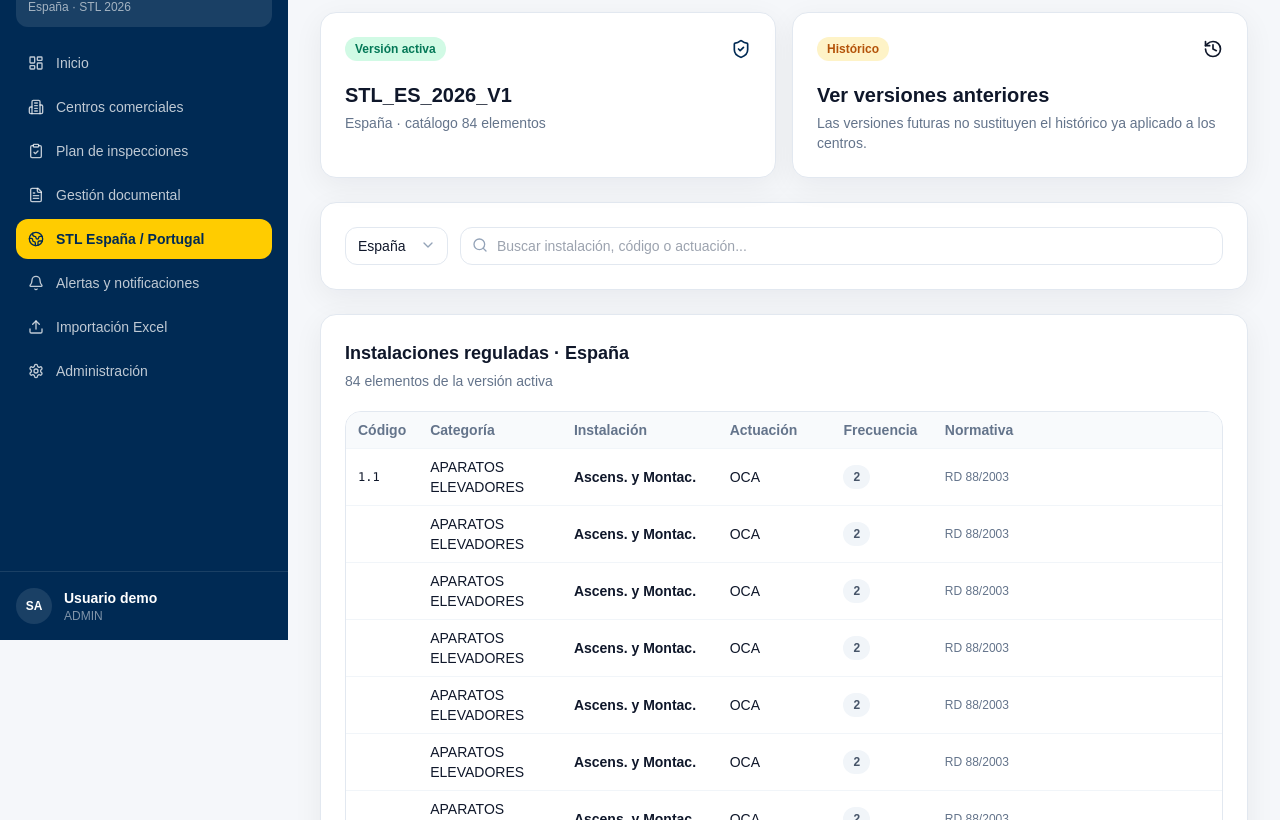
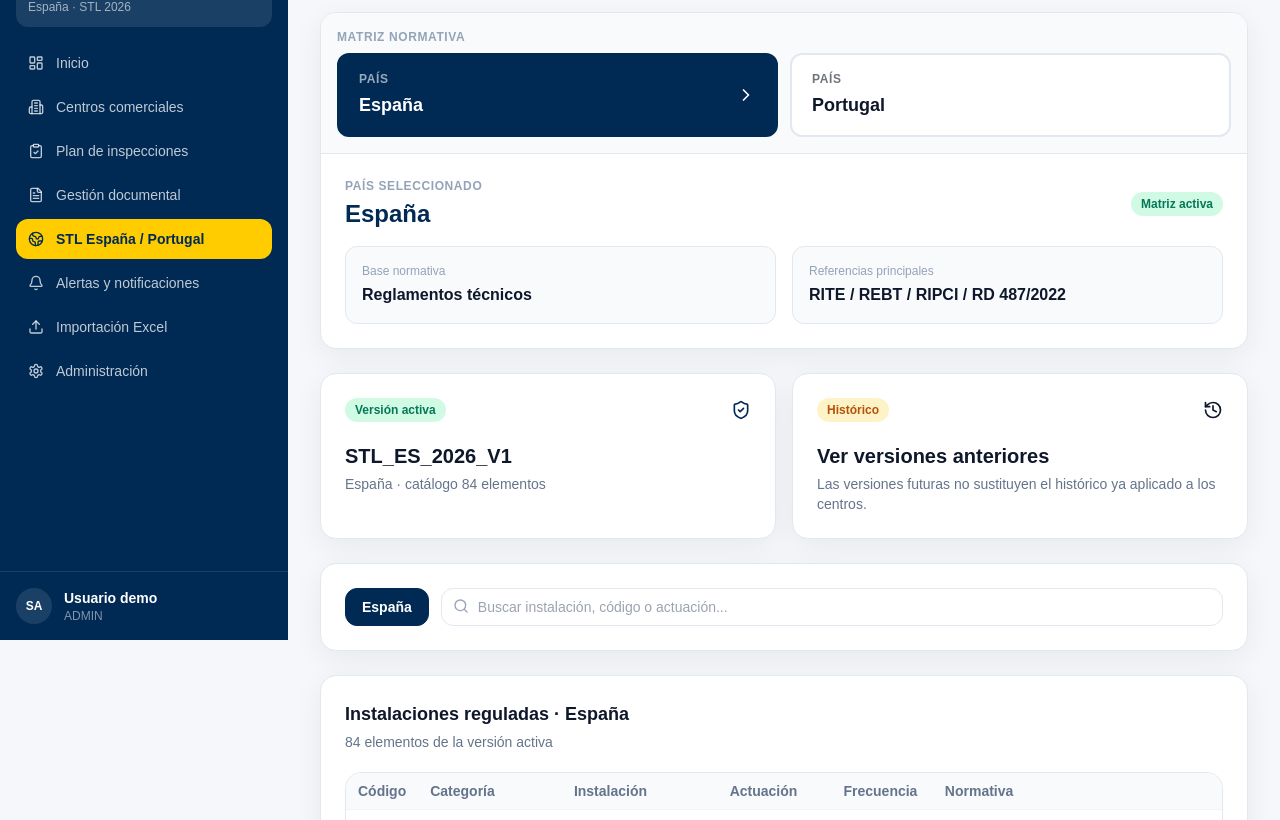
Before and after one commit to pocada00-art/stl-savills-2, a Next.js app: page /stl in a window 1280 px wide. Shown: the part 160-980 px from the top of the page. Built offline with nearby package versions, Linux system fonts and the light colour scheme.

Commit message:
Refactor STL component to use user state
feat: improve STL country matrix selector

```diff
--- a/app/stl/page.tsx
+++ b/app/stl/page.tsx
@@ -2,17 +2,286 @@
 
 import { useMemo, useState } from "react";
 import { demo } from "@/lib/data";
+import { loadState, V1Country } from "@/lib/v1-state";
 import { Card, SectionTitle, Badge, Button, Select } from "@/components/ui";
-import { GitCompareArrows, History, Plus, ShieldCheck, Search } from "lucide-react";
+import {
+  History,
+  Plus,
+  ShieldCheck,
+  Search,
+  ChevronRight,
+} from "lucide-react";
 
-export default function STL(){
- const [country,setCountry]=useState("España"); const [q,setQ]=useState(""); const catalog=country==="España"?demo.esCatalog:demo.ptCatalog;
- const list=useMemo(()=>catalog.filter((x:any)=>`${x.code} ${x.category} ${x.installation} ${x.action}`.toLowerCase().includes(q.toLowerCase())),[catalog,q]);
- return <div className="space-y-6">
-  <SectionTitle title="STL España / Portugal" subtitle="Versión activa, instalaciones reguladas y matriz normativa" action={<Button><Plus className="mr-2 inline h-4 w-4"/>Nueva versión</Button>}/>
-  <div className="grid gap-4 md:grid-cols-2"><Card className="p-6"><div className="flex items-center justify-between"><Badge tone="success">Versión activa</Badge><ShieldCheck className="h-5 w-5 text-[#002A54]"/></div><h3 className="mt-5 text-xl font-black">{country==="España"?"STL_ES_2026_V1":"STL_PT_2026_V1"}</h3><p className="mt-1 text-sm text-slate-500">{country} · catálogo {catalog.length} elementos</p></Card><Card className="p-6"><div className="flex items-center justify-between"><Badge tone="warning">Histórico</Badge><History className="h-5 w-5"/></div><h3 className="mt-5 text-xl font-black">Ver versiones anteriores</h3><p className="mt-1 text-sm text-slate-500">Las versiones futuras no sustituyen el histórico ya aplicado a los centros.</p></Card></div>
-  <Card className="p-6"><div className="flex flex-wrap gap-3"><Select value={country} onChange={setCountry}><option>España</option><option>Portugal</option></Select><div className="relative flex-1 min-w-[250px]"><Search className="absolute left-3 top-2.5 h-4 w-4 text-slate-400"/><input value={q} onChange={e=>setQ(e.target.value)} placeholder="Buscar instalación, código o actuación..." className="w-full rounded-xl border border-slate-200 py-2 pl-9 pr-3 text-sm"/></div></div></Card>
-  <Card className="p-6"><SectionTitle title={`Instalaciones reguladas · ${country}`} subtitle={`${list.length} elementos de la versión activa`}/><div className="table-wrap"><table className="table"><thead><tr><th>Código</th><th>Categoría</th><th>Instalación</th><th>Actuación</th><th>Frecuencia</th><th>Normativa</th></tr></thead><tbody>{list.map((x:any)=><tr key={x.id}><td className="font-mono text-xs">{x.code}</td><td>{x.category}</td><td className="font-semibold">{x.installation}</td><td>{x.action}</td><td><Badge>{x.frequency}</Badge></td><td className="text-xs text-slate-500">{x.normativeReference||x.descriptionPt||"—"}</td></tr>)}</tbody></table></div></Card>
-  <Card className="p-6"><SectionTitle title="Matriz normativa"/><div className="table-wrap"><table className="table"><thead><tr><th>País</th><th>Base</th><th>Referencia</th><th>Estado</th></tr></thead><tbody>{[["España","Reglamentos técnicos","RITE / REBT / RIPCI / RD 487/2022","Activa"],["Portugal","Regulamentos / NP","SCIE / DL / Portarias / NP","Activa"]].map(r=><tr key={r[0]}><td className="font-semibold">{r[0]}</td><td>{r[1]}</td><td>{r[2]}</td><td><Badge tone="success">{r[3]}</Badge></td></tr>)}</tbody></table></div></Card>
- </div>
+export default function STL() {
+  const state = loadState();
+  const role = state.role;
+  const userCountry = state.country;
+
+  const initialCountry: V1Country =
+    role === "ADMIN"
+      ? "España"
+      : userCountry || "España";
+
+  const [country, setCountry] =
+    useState<V1Country>(initialCountry);
+
+  const [q, setQ] = useState("");
+
+  const effectiveCountry: V1Country =
+    role === "ADMIN"
+      ? country
+      : userCountry || country;
+
+  const catalog =
+    effectiveCountry === "España"
+      ? demo.esCatalog
+      : demo.ptCatalog;
+
+  const list = useMemo(
+    () =>
+      catalog.filter((x: any) =>
+        `${x.code} ${x.category} ${x.installation} ${x.action}`
+          .toLowerCase()
+          .includes(q.toLowerCase())
+      ),
+    [catalog, q]
+  );
+
+  const version =
+    effectiveCountry === "España"
+      ? "STL_ES_2026_V1"
+      : "STL_PT_2026_V1";
+
+  return (
+    <div className="space-y-6">
+      <SectionTitle
+        title="STL España / Portugal"
+        subtitle="Matriz normativa, versiones activas e instalaciones reguladas"
+        action={
+          role === "ADMIN" ? (
+            <Button>
+              <Plus className="mr-2 inline h-4 w-4" />
+              Nueva versión
+            </Button>
+          ) : undefined
+        }
+      />
+
+      <Card className="overflow-hidden">
+        <div className="border-b border-slate-200 bg-slate-50 p-4">
+          <div className="mb-2 text-xs font-bold uppercase tracking-wider text-slate-400">
+            Matriz normativa
+          </div>
+
+          <div className="flex flex-col gap-3 md:flex-row">
+            <button
+              type="button"
+              disabled={role !== "ADMIN"}
+              onClick={() => setCountry("España")}
+              className={`flex flex-1 items-center justify-between rounded-xl border-2 px-5 py-4 text-left transition ${
+                effectiveCountry === "España"
+                  ? "border-[#002A54] bg-[#002A54] text-white"
+                  : "border-slate-200 bg-white hover:border-slate-300"
+              } ${
+                role !== "ADMIN" && effectiveCountry !== "España"
+                  ? "cursor-not-allowed opacity-50"
+                  : ""
+              }`}
+            >
+              <div>
+                <div className="text-xs font-bold uppercase tracking-wider opacity-60">
+                  País
+                </div>
+                <div className="mt-1 text-lg font-black">
+                  España
+                </div>
+              </div>
+
+              {effectiveCountry === "España" && (
+                <ChevronRight className="h-5 w-5" />
+              )}
+            </button>
+
+            <button
+              type="button"
+              disabled={role !== "ADMIN"}
+              onClick={() => setCountry("Portugal")}
+              className={`flex flex-1 items-center justify-between rounded-xl border-2 px-5 py-4 text-left transition ${
+                effectiveCountry === "Portugal"
+                  ? "border-[#002A54] bg-[#002A54] text-white"
+                  : "border-slate-200 bg-white hover:border-slate-300"
+              } ${
+                role !== "ADMIN" && effectiveCountry !== "Portugal"
+                  ? "cursor-not-allowed opacity-50"
+                  : ""
+              }`}
+            >
+              <div>
+                <div className="text-xs font-bold uppercase tracking-wider opacity-60">
+                  País
+                </div>
+                <div className="mt-1 text-lg font-black">
+                  Portugal
+                </div>
+              </div>
+
+              {effectiveCountry === "Portugal" && (
+                <ChevronRight className="h-5 w-5" />
+              )}
+            </button>
+          </div>
+        </div>
+
+        <div className="p-6">
+          <div className="mb-4 flex items-center justify-between">
+            <div>
+              <div className="text-xs font-bold uppercase tracking-wider text-slate-400">
+                País seleccionado
+              </div>
+              <div className="mt-1 text-2xl font-black text-[#002A54]">
+                {effectiveCountry}
+              </div>
+            </div>
+
+            <Badge tone="success">
+              Matriz activa
+            </Badge>
+          </div>
+
+          <div className="grid gap-4 md:grid-cols-2">
+            <div className="rounded-xl border border-slate-200 bg-slate-50 p-4">
+              <div className="text-xs text-slate-400">
+                Base normativa
+              </div>
+              <div className="mt-1 font-bold">
+                {effectiveCountry === "España"
+                  ? "Reglamentos técnicos"
+                  : "Regulamentos / NP"}
+              </div>
+            </div>
+
+            <div className="rounded-xl border border-slate-200 bg-slate-50 p-4">
+              <div className="text-xs text-slate-400">
+                Referencias principales
+              </div>
+              <div className="mt-1 font-bold">
+                {effectiveCountry === "España"
+                  ? "RITE / REBT / RIPCI / RD 487/2022"
+                  : "SCIE / DL / Portarias / NP"}
+              </div>
+            </div>
+          </div>
+        </div>
+      </Card>
+
+      <div className="grid gap-4 md:grid-cols-2">
+        <Card className="p-6">
+          <div className="flex items-center justify-between">
+            <Badge tone="success">
+              Versión activa
+            </Badge>
+
+            <ShieldCheck className="h-5 w-5 text-[#002A54]" />
+          </div>
+
+          <h3 className="mt-5 text-xl font-black">
+            {version}
+          </h3>
+
+          <p className="mt-1 text-sm text-slate-500">
+            {effectiveCountry} · catálogo {catalog.length} elementos
+          </p>
+        </Card>
+
+        <Card className="p-6">
+          <div className="flex items-center justify-between">
+            <Badge tone="warning">
+              Histórico
+            </Badge>
+
+            <History className="h-5 w-5" />
+          </div>
+
+          <h3 className="mt-5 text-xl font-black">
+            Ver versiones anteriores
+          </h3>
+
+          <p className="mt-1 text-sm text-slate-500">
+            Las versiones futuras no sustituyen el histórico ya aplicado a los centros.
+          </p>
+        </Card>
+      </div>
+
+      <Card className="p-6">
+        <div className="flex flex-wrap gap-3">
+          <div className="rounded-xl border border-[#002A54] bg-[#002A54] px-4 py-2 text-sm font-bold text-white">
+            {effectiveCountry}
+          </div>
+
+          <div className="relative min-w-[250px] flex-1">
+            <Search className="absolute left-3 top-2.5 h-4 w-4 text-slate-400" />
+
+            <input
+              value={q}
+              onChange={(e) => setQ(e.target.value)}
+              placeholder="Buscar instalación, código o actuación..."
+              className="w-full rounded-xl border border-slate-200 py-2 pl-9 pr-3 text-sm"
+            />
+          </div>
+        </div>
+      </Card>
+
+      <Card className="p-6">
+        <SectionTitle
+          title={`Instalaciones reguladas · ${effectiveCountry}`}
+          subtitle={`${list.length} elementos de la versión activa`}
+        />
+
+        <div className="table-wrap">
+          <table className="table">
+            <thead>
+              <tr>
+                <th>Código</th>
+                <th>Categoría</th>
+                <th>Instalación</th>
+                <th>Actuación</th>
+                <th>Frecuencia</th>
+                <th>Normativa</th>
+              </tr>
+            </thead>
+
+            <tbody>
+              {list.map((x: any) => (
+                <tr key={x.id}>
+                  <td className="font-mono text-xs">
+                    {x.code}
+                  </td>
+
+                  <td>{x.category}</td>
+
+                  <td className="font-semibold">
+                    {x.installation}
+                  </td>
+
+                  <td>{x.action}</td>
+
+                  <td>
+                    <Badge>
+                      {x.frequency}
+                    </Badge>
+                  </td>
+
+                  <td className="text-xs text-slate-500">
+                    {x.normativeReference ||
+                      x.descriptionPt ||
+                      "—"}
+                  </td>
+                </tr>
+              ))}
+            </tbody>
+          </table>
+        </div>
+      </Card>
+    </div>
+  );
 }
```
